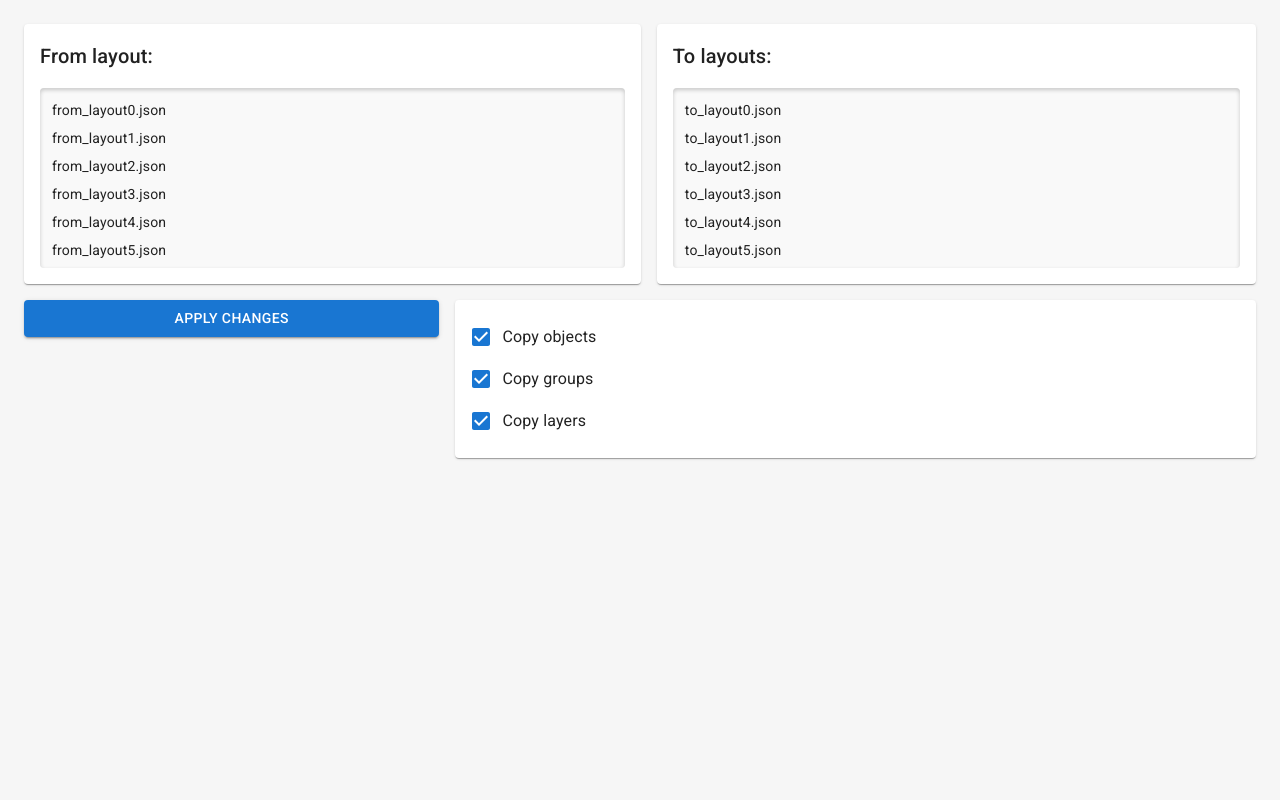
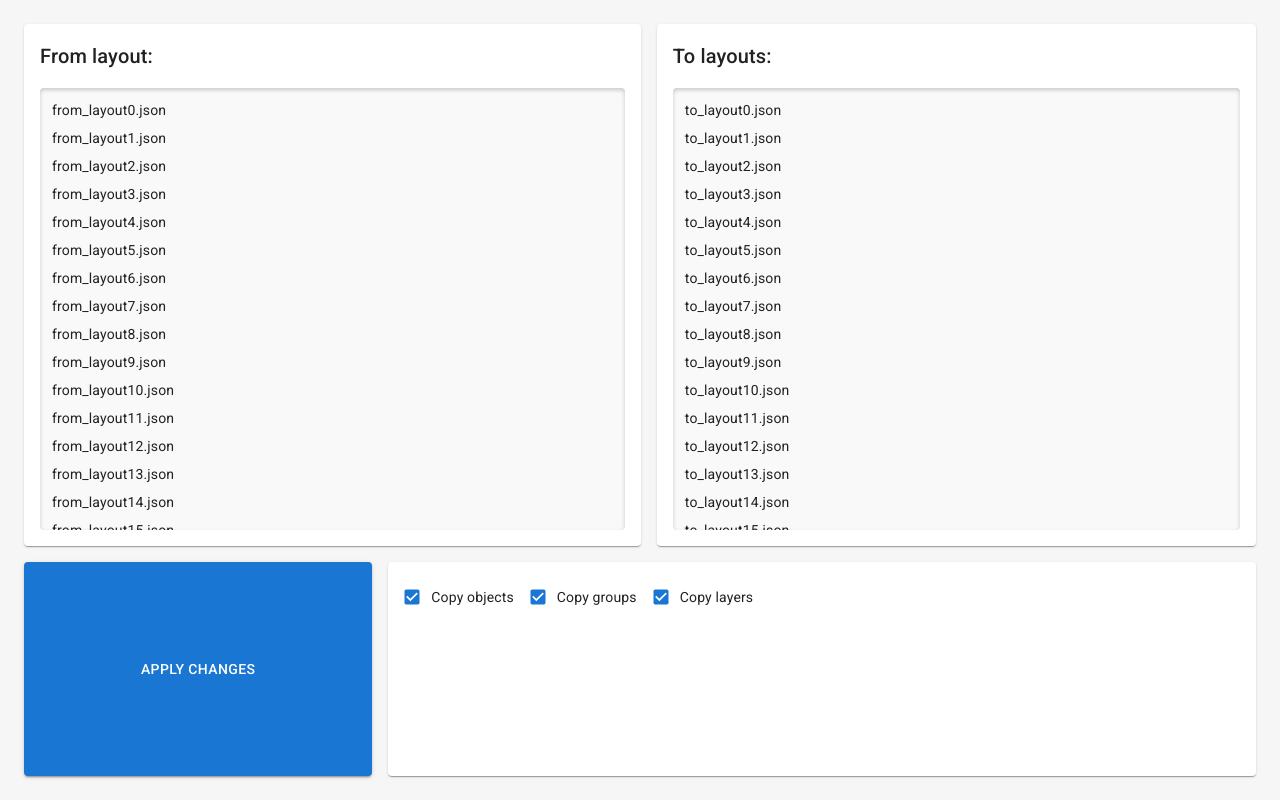
Before and after one commit to Granshmeyr/GDevelop-Scene-Copier, a React (Vite) app: page / in a window 1280 px wide. Built offline with nearby package versions, Linux system fonts and the light colour scheme.

Commit message:
ui finished

```diff
--- a/src/App.jsx
+++ b/src/App.jsx
@@ -1,22 +1,21 @@
 import { invoke } from "@tauri-apps/api/core";
-import { React, useState, cloneElement } from "react";
+import React, { useState, cloneElement } from "react";
 import "./App.css";
-import {
-  Button,
-  Checkbox,
-  darken,
-  FormControlLabel,
-  FormGroup,
-  Box,
-  ListItemText,
-  Paper,
-  Typography,
-  useTheme,
-  Grid,
-  List,
-  ListItem,
-  alpha,
-} from "@mui/material";
+
+import Button from "@mui/material/Button";
+import Checkbox from "@mui/material/Checkbox";
+import { darken, alpha } from "@mui/material/styles";
+import FormControlLabel from "@mui/material/FormControlLabel";
+import FormGroup from "@mui/material/FormGroup";
+import Box from "@mui/material/Box";
+import ListItemText from "@mui/material/ListItemText";
+import Paper from "@mui/material/Paper";
+import Typography from "@mui/material/Typography";
+import { useTheme } from "@mui/material/styles";
+import List from "@mui/material/List";
+import ListItem from "@mui/material/ListItem";
+
+import Grid from "@mui/material/Unstable_Grid2";
 
 function App() {
   const theme = useTheme();
@@ -35,18 +34,41 @@ function App() {
   );
 
   return (
-    <Box sx={{ padding: theme.spacing(3), flexGrow: 1 }}>
-      <Grid container spacing={theme.spacing(2)}>
-        <Grid item xs={12}>
+    <Box
+      sx={{
+        padding: theme.spacing(3),
+        height: "100svh",
+        boxSizing: "border-box",
+        display: "flex",
+        flexDirection: "column",
+      }}
+    >
+      <Grid
+        container
+        spacing={theme.spacing(2)}
+        sx={{
+          flexGrow: 1,
+          minHeight: 0,
+        }}
+      >
+        <Grid item xs={12} sx={{ height: "70%" }}>
           <Box
             sx={{
               display: "flex",
               flexDirection: "row",
               width: "100%",
+              height: "100%",
               gap: theme.spacing(2),
             }}
           >
-            <Paper sx={{ flexGrow: 0.5, padding: theme.spacing(2) }}>
+            <Paper
+              sx={{
+                flexGrow: 1,
+                padding: theme.spacing(2),
+                display: "flex",
+                flexDirection: "column",
+              }}
+            >
               <SelectableList
                 items={fromLayouts}
                 singleSelection
@@ -60,7 +82,14 @@ function App() {
                 }}
               />
             </Paper>
-            <Paper sx={{ flexGrow: 0.5, padding: theme.spacing(2) }}>
+            <Paper
+              sx={{
+                flexGrow: 1,
+                padding: theme.spacing(2),
+                display: "flex",
+                flexDirection: "column",
+              }}
+            >
               <SelectableList
                 items={toLayouts}
                 header={"To layouts:"}
@@ -75,27 +104,37 @@ function App() {
             </Paper>
           </Box>
         </Grid>
-        <Grid item xs={12}>
+        <Grid item xs={12} sx={{ height: "30%" }}>
           <Box
             sx={{
               display: "flex",
               flexDirection: "row",
               width: "100%",
+              height: "100%",
               gap: theme.spacing(2),
             }}
           >
             <Box sx={{ flexGrow: 0.3 }}>
-              <Button sx={{ width: "100%" }} variant="contained">
+              <Button
+                sx={{ width: "100%", height: "100%" }}
+                variant="contained"
+              >
                 Apply changes
               </Button>
             </Box>
-            <Paper sx={{ flexGrow: 0.7, padding: theme.spacing(2) }}>
-              <FormGroup>
+            <Paper
+              sx={{
+                flexGrow: 0.7,
+                padding: theme.spacing(2),
+                overflow: "auto",
+              }}
+            >
+              <FormGroup row>
                 {actionLables.map((label) => (
                   <FormControlLabel
                     key={label}
-                    control={<Checkbox defaultChecked={true} />}
-                    label={label}
+                    control={<Checkbox size="small" defaultChecked={true} />}
+                    label={<Typography variant="body2">{label}</Typography>}
                   ></FormControlLabel>
                 ))}
               </FormGroup>
@@ -115,7 +154,7 @@ function SelectableList({ header, items, onSelect, singleSelection }) {
     : Array(20).fill({ name: "layout.json", selected: false });
 
   return (
-    <Box>
+    <Box sx={{ display: "flex", flexDirection: "column", height: "100%" }}>
       <Typography sx={{ paddingBottom: theme.spacing(2) }} variant="h6">
         {hdr}
       </Typography>
@@ -123,9 +162,18 @@ function SelectableList({ header, items, onSelect, singleSelection }) {
         sx={{
           backgroundColor: darken(theme.palette.background.default, 0.02),
           boxShadow: `inset 0 2px 4px 0 ${alpha("#000", 0.2)}`,
+          flexGrow: 1,
+          display: "flex",
+          flexDirection: "column",
+          overflow: "hidden",
         }}
       >
-        <Box sx={{ maxHeight: 180, overflow: "auto" }}>
+        <Box
+          sx={{
+            overflow: "auto",
+            flexGrow: 1,
+          }}
+        >
           <List dense>
             {itms.map((itm, itmIndex) =>
               cloneElement(
```
